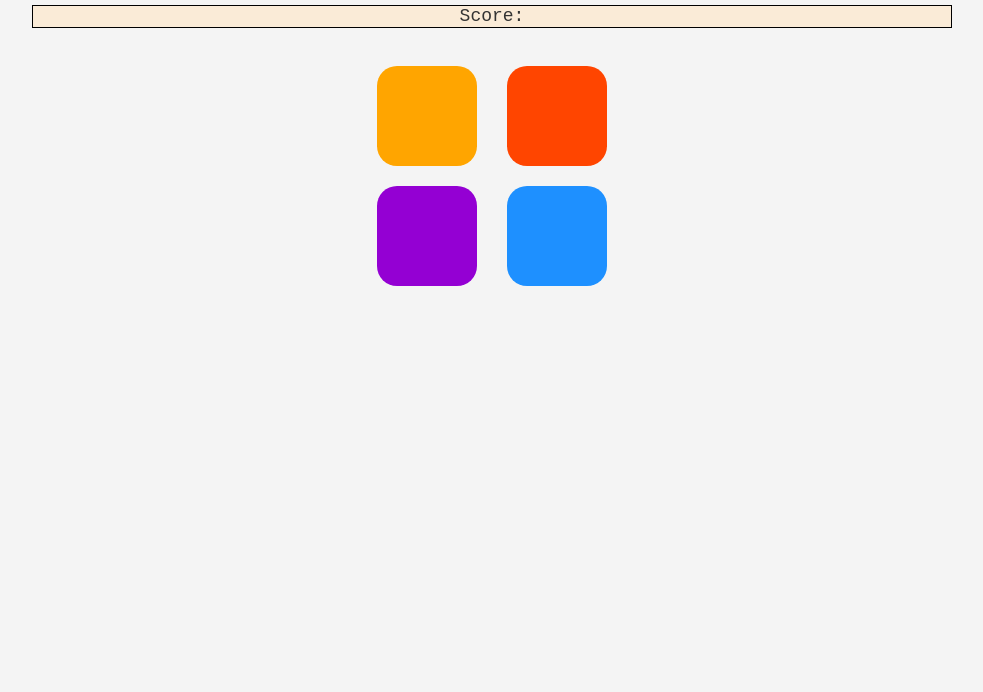
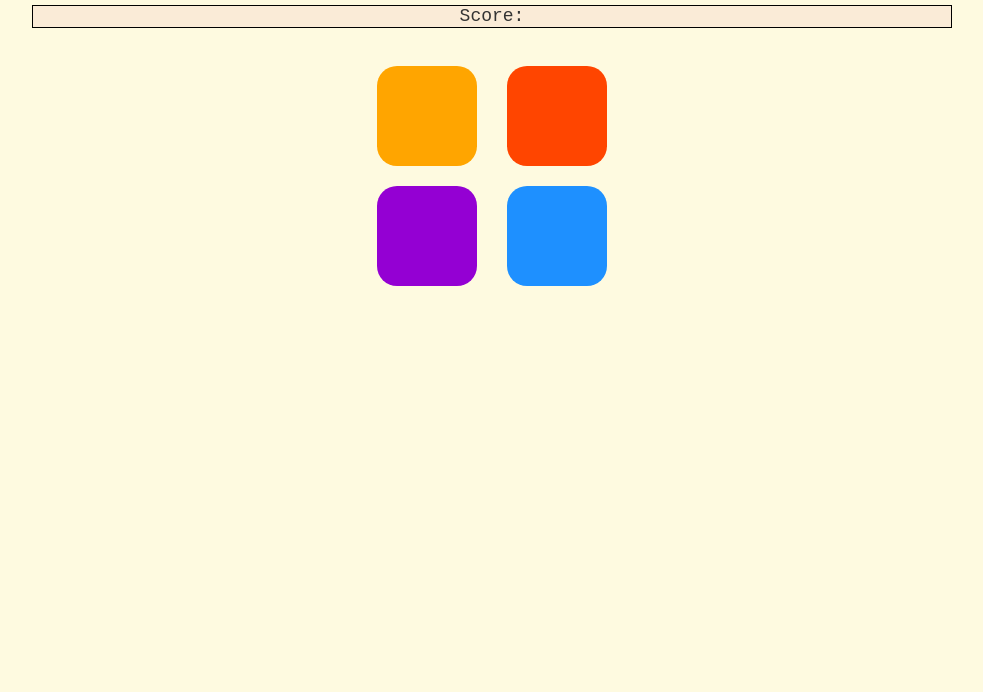
Before and after one commit to sahil0902/Simon-Says, a plain HTML site: page index.html in a window 1280 px wide. Shown: the part 108-800 px from the top of the page, without its empty margins (148-1131 px from the left). Drawn offline with nearby package versions, Linux system fonts and the light colour scheme.

Commit message:
new background colour for betetr styling

```diff
--- a/style.css
+++ b/style.css
@@ -2,7 +2,7 @@
 body {
   font-family: 'Roboto Mono', monospace;
   text-align: center;
-  background-color: #f4f4f4;
+  background-color: #fefae0;
   margin: 0;
   padding: 0;
   box-sizing: border-box;
```
